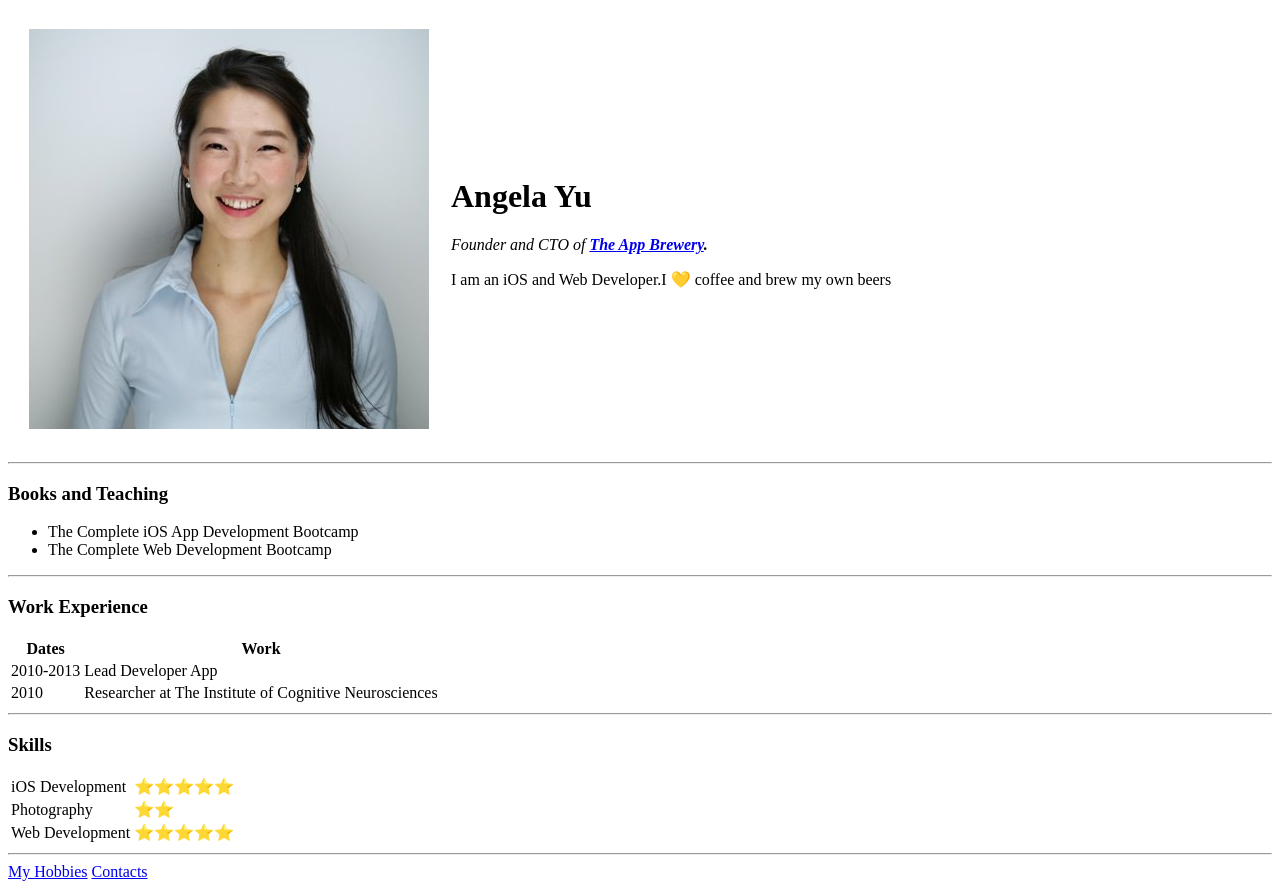
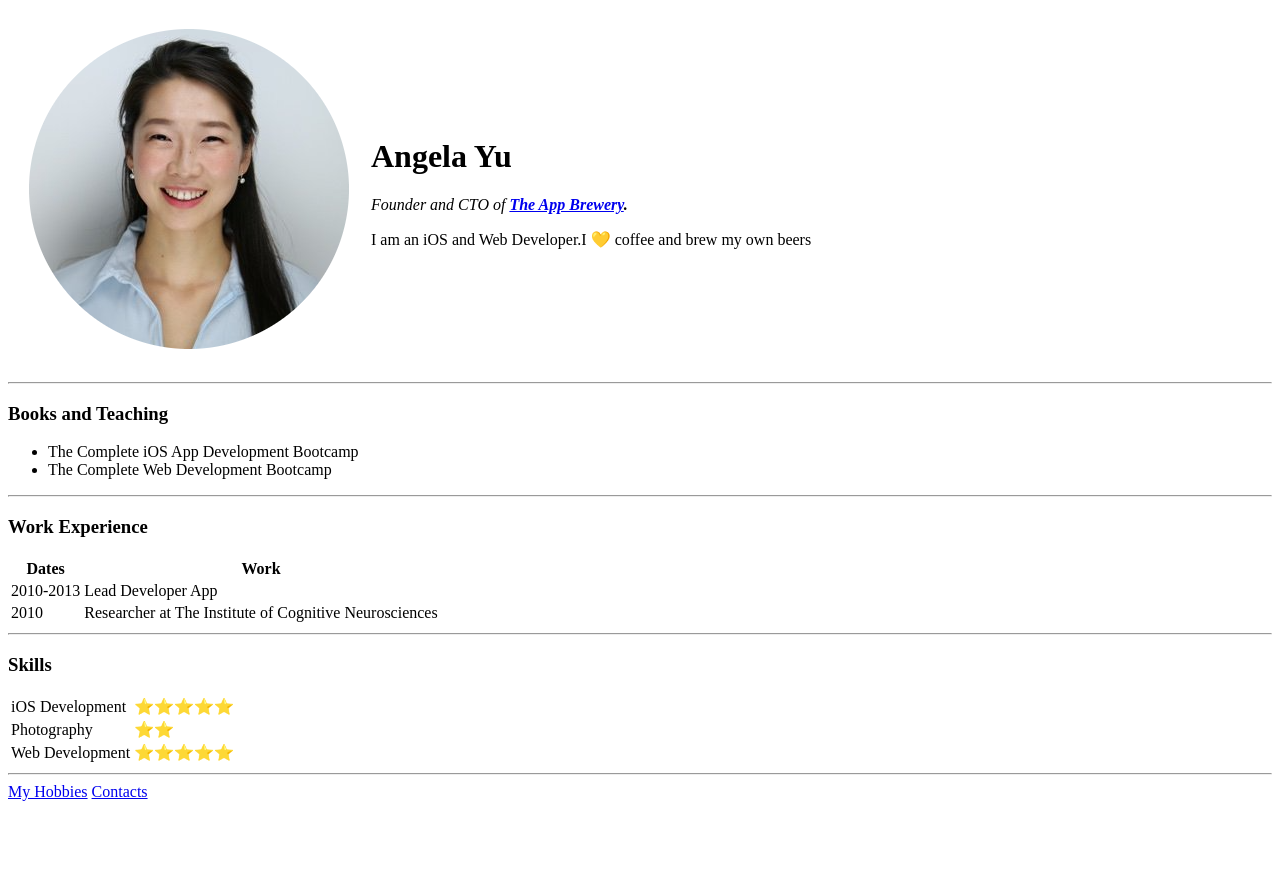
Before and after one commit to Tigran8888/cv, a plain HTML site: page index.html in a window 1280 px wide. After the commit the page ends 809 px from the top, so only its background shows below. Drawn offline with Linux system fonts and the light colour scheme.

Commit message:
Update index.html

```diff
--- a/index.html
+++ b/index.html
@@ -8,7 +8,7 @@
   <body>
     <table cellspacing=20 >
       <tr>
-        <td><img src="angela.png" alt="angela profile picture"></td>
+        <td><img src="angela-modified.png" alt="angela profile picture"></td>
         <td><h1>Angela Yu</h1>
         <p><em>Founder and CTO of <strong><a href="https://www.list.am/ru/">The App Brewery</a>.</strong></em></p>
         <p>I am an iOS and Web Developer.I 💛 coffee and brew my own beers</p></td>
```
